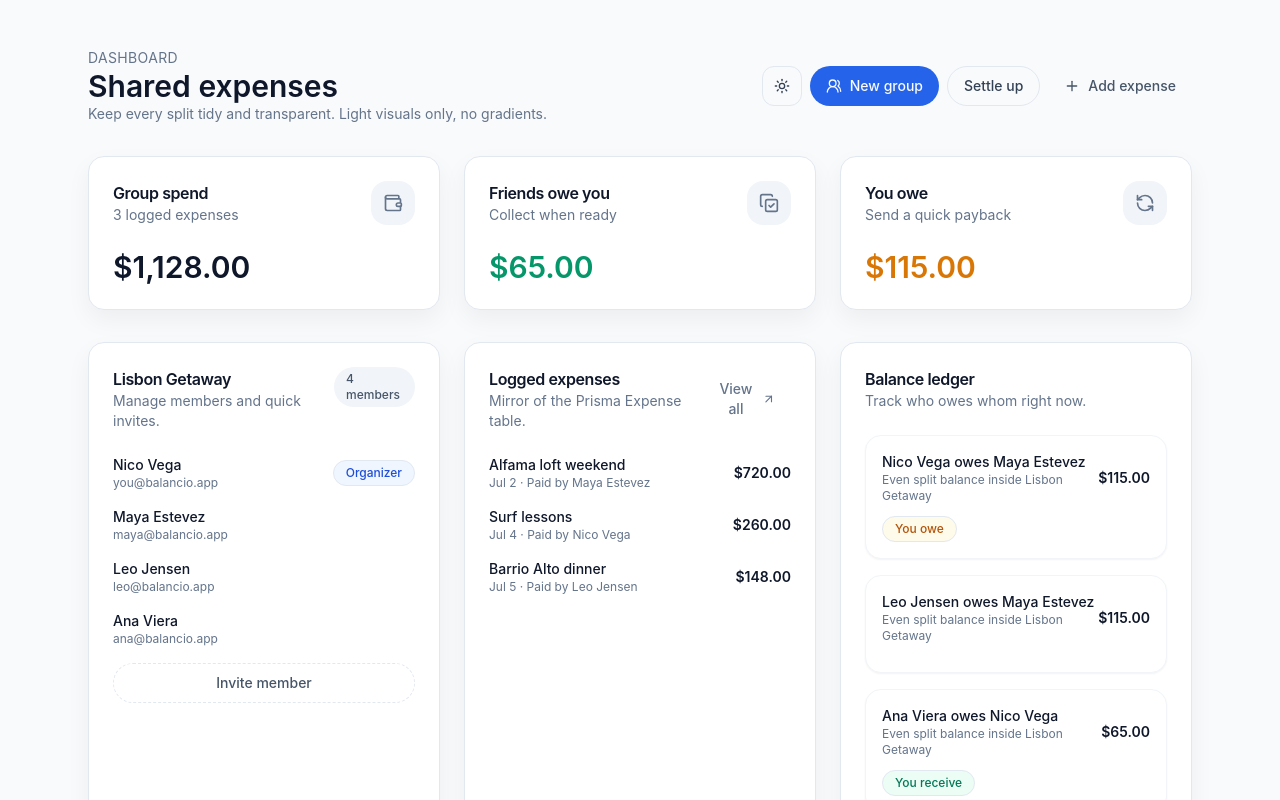
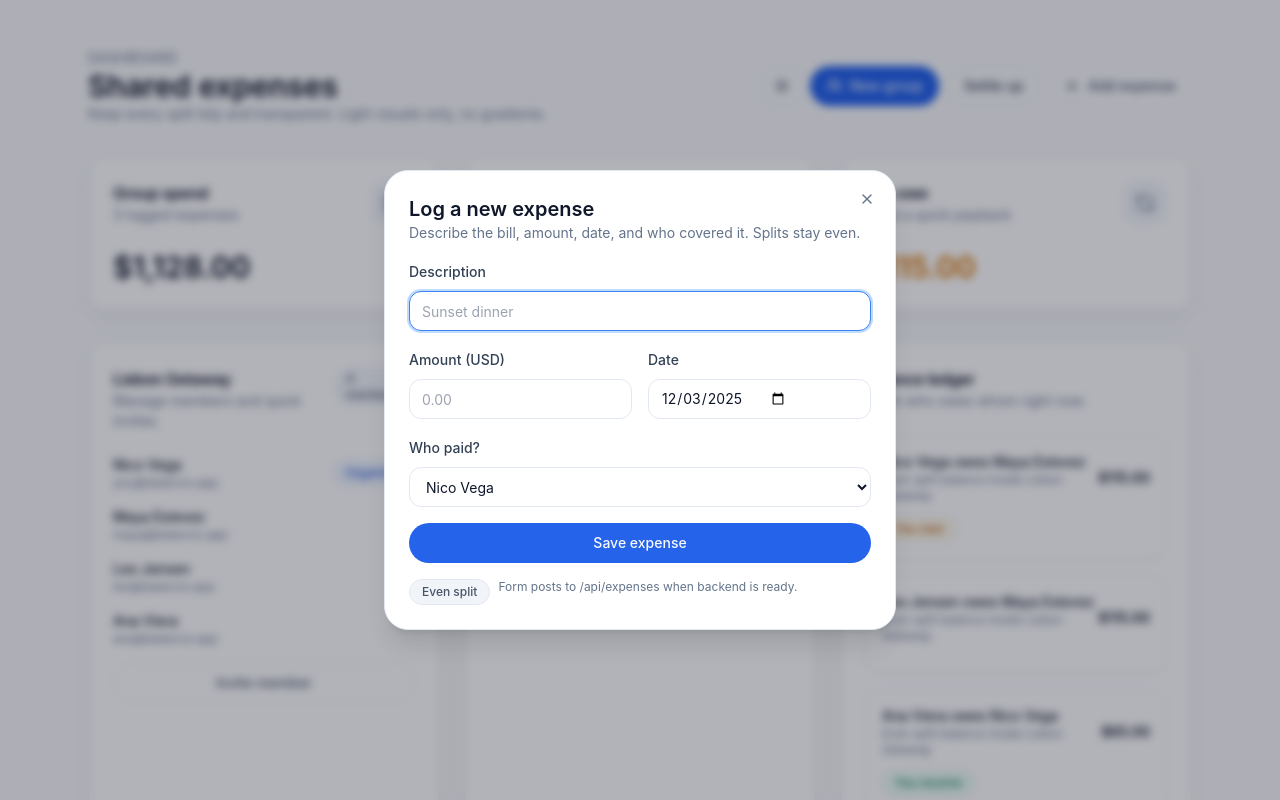
Before and after one commit to Carlosagdu/balancio, a Next.js app: page / in a window 1280 px wide. Both pictures are taken after a click on the button "Add expense". Shown: the top 800 px of the page. Built offline with nearby package versions, Linux system fonts and the light colour scheme.

Commit message:
Add api route

```diff
--- /dev/null
+++ b/app/api/expenses/route.ts
@@ -0,0 +1,16 @@
+import { NextResponse } from "next/server";
+
+export async function POST(request: Request) {
+  const formData = await request.formData();
+  const description = formData.get("description")?.toString() ?? "";
+  const amount = Number(formData.get("amount"));
+  const date = formData.get("date")?.toString() ?? "";
+  const paidById = formData.get("paidById")?.toString() ?? "";
+
+  if (!description || Number.isNaN(amount) || amount <= 0 || !date || !paidById) {
+    return NextResponse.json({ error: "Invalid payload" }, { status: 400 });
+  }
+
+  // TODO: Persist with Prisma when backend is ready.
+  return NextResponse.json({ message: "Expense received", payload: { description, amount, date, paidById } });
+}
--- a/app/page.tsx
+++ b/app/page.tsx
@@ -1,11 +1,14 @@
 import Link from "next/link";
 import type { LucideIcon } from "lucide-react";
 import { ArrowUpRight, CopyCheck, Plus, RefreshCcw, UsersRound, Wallet } from "lucide-react";
+import { LogExpenseDialog } from "@/components/log-expense-dialog";
 import { Badge } from "@/components/ui/badge";
 import { Button } from "@/components/ui/button";
 import { Card, CardContent, CardDescription, CardHeader, CardTitle } from "@/components/ui/card";
 import { Progress } from "@/components/ui/progress";
 import { ThemeToggle } from "@/components/theme-toggle";
+
+const currentMemberId = "member-you";
 
 type SummaryCard = {
   title: string;
@@ -43,8 +46,6 @@ type BalanceRow = {
   debtorId: string;
   amount: number;
 };
-
-const currentMemberId = "member-you";
 
 const group = {
   id: "group-lisbon",
@@ -124,6 +125,20 @@ const balances: BalanceRow[] = [
   }
 ];
 
+function formatCurrency(value: number, currency = "USD") {
+  return new Intl.NumberFormat("en-US", {
+    style: "currency",
+    currency
+  }).format(value);
+}
+
+function formatDate(isoDate: string) {
+  return new Intl.DateTimeFormat("en-US", {
+    month: "short",
+    day: "numeric"
+  }).format(new Date(isoDate));
+}
+
 const totalGroupSpend = expenses.reduce((sum, expense) => sum + expense.amount, 0);
 const friendsOweYouTotal = balances
   .filter((balance) => balance.creditorId === currentMemberId)
@@ -181,21 +196,8 @@ const summaryCards: SummaryCard[] = [
   }
 ];
 
-function formatCurrency(value: number, currency = "USD") {
-  return new Intl.NumberFormat("en-US", {
-    style: "currency",
-    currency
-  }).format(value);
-}
+export default function DashboardPage() {
 
-function formatDate(isoDate: string) {
-  return new Intl.DateTimeFormat("en-US", {
-    month: "short",
-    day: "numeric"
-  }).format(new Date(isoDate));
-}
-
-export default function DashboardPage() {
   return (
     <main className="mx-auto flex w-full max-w-6xl flex-col gap-8 px-4 py-8 sm:px-6 sm:py-10 lg:py-12">
       <section className="flex flex-col gap-6 sm:flex-row sm:items-center sm:justify-between">
@@ -216,9 +218,7 @@ export default function DashboardPage() {
           <Button variant="outline" className="w-full sm:w-auto">
             Settle up
           </Button>
-          <Button variant="ghost" className="w-full justify-center sm:w-auto sm:justify-normal">
-            <Plus className="mr-2 h-4 w-4" /> Add expense
-          </Button>
+          <LogExpenseDialog members={members} />
         </div>
       </section>
 
--- /dev/null
+++ b/components/log-expense-dialog.tsx
@@ -0,0 +1,88 @@
+'use client';
+
+import { useState } from "react";
+import { Plus, X } from "lucide-react";
+import { Dialog, DialogContent, DialogTrigger, DialogTitle, DialogDescription } from "@/components/ui/dialog";
+import { Badge } from "@/components/ui/badge";
+import { Button } from "@/components/ui/button";
+import { Input } from "@/components/ui/input";
+
+type Member = {
+  id: string;
+  name: string;
+};
+
+type LogExpenseDialogProps = {
+  members: Member[];
+};
+
+export function LogExpenseDialog({ members }: LogExpenseDialogProps) {
+  const [open, setOpen] = useState(false);
+
+  return (
+    <Dialog open={open} onOpenChange={setOpen}>
+      <DialogTrigger asChild>
+        <Button variant="ghost" className="w-full justify-center sm:w-auto sm:justify-normal">
+          {open ? <X className="mr-2 h-4 w-4" /> : <Plus className="mr-2 h-4 w-4" />} Add expense
+        </Button>
+      </DialogTrigger>
+      <DialogContent>
+        <DialogTitle className="text-xl font-semibold text-slate-900 dark:text-slate-50">Log a new expense</DialogTitle>
+        <DialogDescription className="text-sm text-slate-500 dark:text-slate-400">
+          Describe the bill, amount, date, and who covered it. Splits stay even.
+        </DialogDescription>
+        <form className="mt-4 space-y-4" action="/api/expenses" method="post">
+          <div className="space-y-2">
+            <label className="text-sm font-medium text-slate-700 dark:text-slate-200" htmlFor="dialog-expense-description">
+              Description
+            </label>
+            <Input id="dialog-expense-description" name="description" placeholder="Sunset dinner" required />
+          </div>
+          <div className="grid gap-4 sm:grid-cols-2">
+            <div className="space-y-2">
+              <label className="text-sm font-medium text-slate-700 dark:text-slate-200" htmlFor="dialog-expense-amount">
+                Amount (USD)
+              </label>
+              <Input id="dialog-expense-amount" name="amount" type="number" min="0" step="0.01" placeholder="0.00" required />
+            </div>
+            <div className="space-y-2">
+              <label className="text-sm font-medium text-slate-700 dark:text-slate-200" htmlFor="dialog-expense-date">
+                Date
+              </label>
+              <Input
+                id="dialog-expense-date"
+                name="date"
+                type="date"
+                defaultValue={new Date().toISOString().split("T")[0]}
+                required
+              />
+            </div>
+          </div>
+          <div className="space-y-2">
+            <label className="text-sm font-medium text-slate-700 dark:text-slate-200" htmlFor="dialog-expense-paid-by">
+              Who paid?
+            </label>
+            <select
+              id="dialog-expense-paid-by"
+              name="paidById"
+              className="h-10 w-full rounded-xl border border-slate-200 bg-white px-3 text-sm text-slate-900 outline-none transition focus:border-blue-500 focus:ring-2 focus:ring-blue-200 dark:border-slate-700 dark:bg-slate-900 dark:text-slate-100"
+            >
+              {members.map((member) => (
+                <option key={member.id} value={member.id}>
+                  {member.name}
+                </option>
+              ))}
+            </select>
+          </div>
+          <Button type="submit" className="w-full">
+            Save expense
+          </Button>
+        </form>
+        <div className="mt-4 flex flex-wrap gap-2 text-xs text-slate-500 dark:text-slate-400">
+          <Badge className="bg-slate-100 text-slate-600 dark:bg-slate-800 dark:text-slate-300">Even split</Badge>
+          <span>Form posts to /api/expenses when backend is ready.</span>
+        </div>
+      </DialogContent>
+    </Dialog>
+  );
+}
--- /dev/null
+++ b/components/ui/dialog.tsx
@@ -0,0 +1,51 @@
+'use client';
+
+import * as React from "react";
+import * as DialogPrimitive from "@radix-ui/react-dialog";
+import { X } from "lucide-react";
+import { cn } from "@/lib/utils";
+
+const Dialog = DialogPrimitive.Root;
+const DialogTrigger = DialogPrimitive.Trigger;
+const DialogPortal = DialogPrimitive.Portal;
+const DialogClose = DialogPrimitive.Close;
+const DialogTitle = DialogPrimitive.Title;
+const DialogDescription = DialogPrimitive.Description;
+
+const DialogOverlay = React.forwardRef<React.ElementRef<typeof DialogPrimitive.Overlay>, React.ComponentPropsWithoutRef<typeof DialogPrimitive.Overlay>>(
+  ({ className, ...props }, ref) => (
+    <DialogPrimitive.Overlay
+      ref={ref}
+      className={cn(
+        "fixed inset-0 z-50 bg-slate-950/30 backdrop-blur-sm data-[state=open]:animate-in data-[state=closed]:animate-out data-[state=closed]:fade-out data-[state=open]:fade-in",
+        className
+      )}
+      {...props}
+    />
+  )
+);
+DialogOverlay.displayName = DialogPrimitive.Overlay.displayName;
+
+const DialogContent = React.forwardRef<React.ElementRef<typeof DialogPrimitive.Content>, React.ComponentPropsWithoutRef<typeof DialogPrimitive.Content>>(
+  ({ className, children, ...props }, ref) => (
+    <DialogPortal>
+      <DialogOverlay />
+      <DialogPrimitive.Content
+        ref={ref}
+        className={cn(
+          "fixed left-1/2 top-1/2 z-50 w-full max-w-lg -translate-x-1/2 -translate-y-1/2 rounded-3xl border border-slate-200 bg-white p-6 shadow-xl outline-none dark:border-slate-800 dark:bg-slate-900",
+          className
+        )}
+        {...props}
+      >
+        {children}
+        <DialogPrimitive.Close className="absolute right-4 top-4 rounded-full p-1 text-slate-500 hover:bg-slate-100 focus:outline-none focus:ring-2 focus:ring-blue-500 dark:text-slate-400 dark:hover:bg-slate-800" aria-label="Close">
+          <X className="h-4 w-4" />
+        </DialogPrimitive.Close>
+      </DialogPrimitive.Content>
+    </DialogPortal>
+  )
+);
+DialogContent.displayName = DialogPrimitive.Content.displayName;
+
+export { Dialog, DialogTrigger, DialogContent, DialogClose, DialogTitle, DialogDescription };
--- a/package.json
+++ b/package.json
@@ -12,6 +12,7 @@
   },
   "dependencies": {
     "@prisma/client": "^7.1.0",
+    "@radix-ui/react-dialog": "^1.0.5",
     "@radix-ui/react-slot": "^1.2.4",
     "class-variance-authority": "^0.7.0",
     "clsx": "^2.1.0",
```
Also changed, not shown: 1 other file (tests, documents, lock files or other folders).
